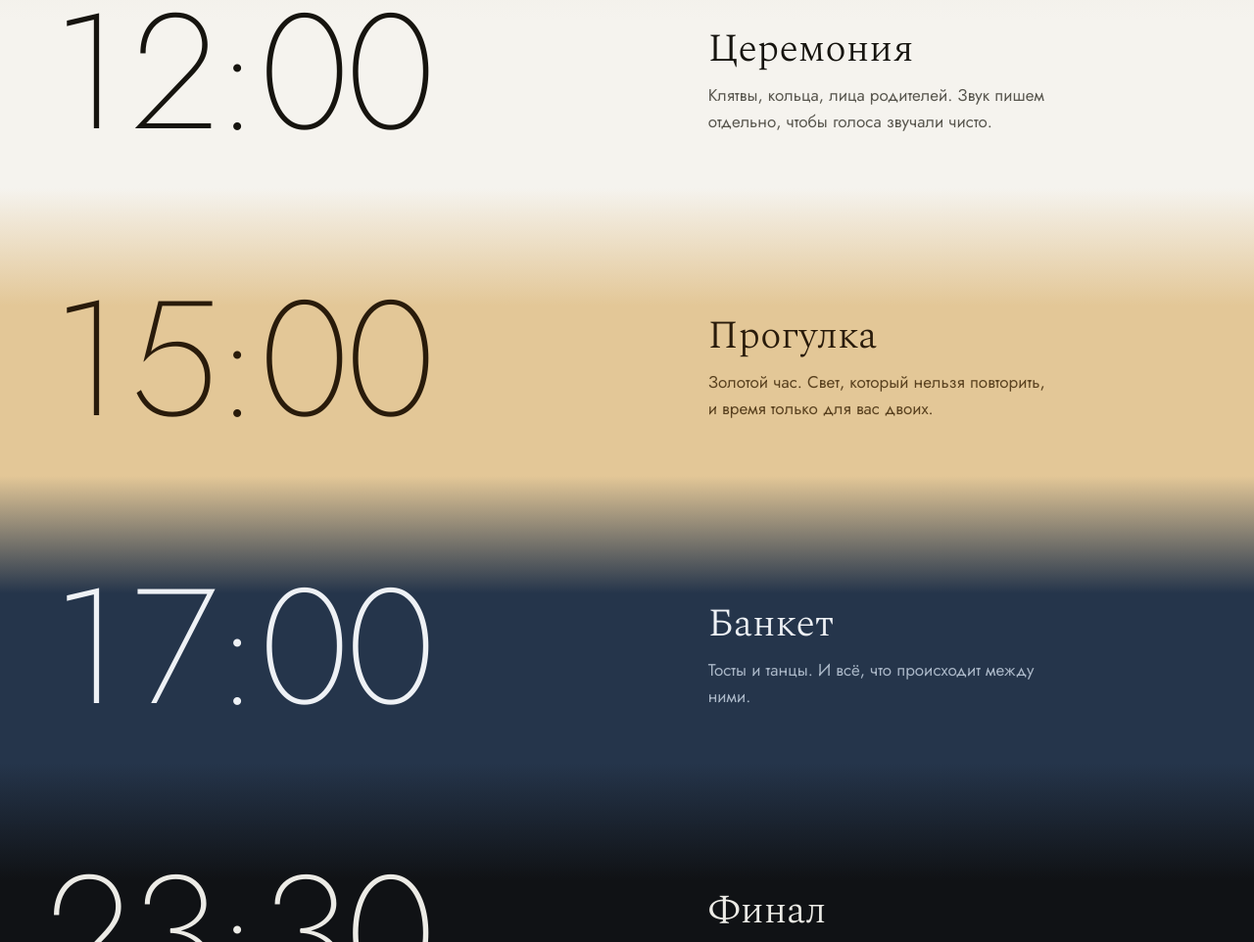
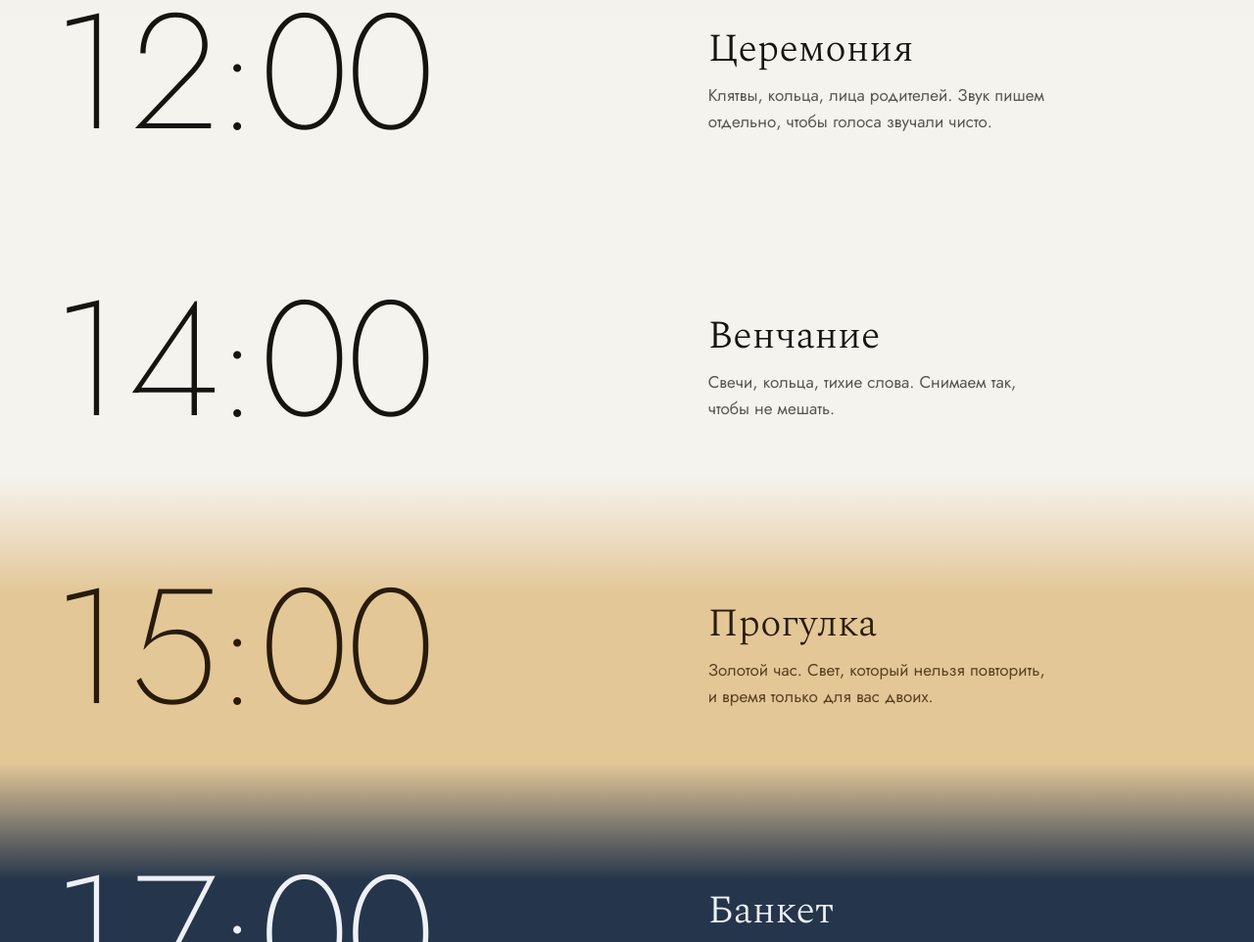
Before and after one commit to turcoffee-lab/wedding, a plain HTML site: page index.html in a window 1280 px wide. Shown: the part 1364-2326 px from the top of the page at 98% size. Drawn offline with Linux system fonts and the light colour scheme.

Commit message:
Update index.html

```diff
--- a/index.html
+++ b/index.html
@@ -16,7 +16,7 @@
 <link rel="icon" href="favicon.svg" type="image/svg+xml">
 <link rel="preload" href="fonts/spectral-cyrillic-300-normal.woff2" as="font" type="font/woff2" crossorigin>
 <link rel="preload" href="fonts/jost-cyrillic-wght-normal.woff2" as="font" type="font/woff2" crossorigin>
-<link rel="stylesheet" href="style.css?v=4">
+<link rel="stylesheet" href="style.css?v=5">
 <!-- ЗАМЕНИТЬ: название, телефон, адрес сайта -->
 <script type="application/ld+json">
 {
@@ -82,6 +82,16 @@
     <div class="moment__text">
       <h3>Церемония</h3>
       <p>Клятвы, кольца, лица родителей. Звук пишем отдельно, чтобы голоса звучали чисто.</p>
+    </div>
+  </div>
+</section>
+
+<section class="band t-noon" data-time="14:00" data-tone="light" style="--from:#f5f3ee">
+  <div class="wrap moment">
+    <time class="moment__time" datetime="14:00">14:00</time>
+    <div class="moment__text">
+      <h3>Венчание</h3>
+      <p>Свечи, кольца, тихие слова. Снимаем так, чтобы не мешать.</p>
     </div>
   </div>
 </section>
@@ -213,6 +223,6 @@
   <div class="modal__frame" id="frame"></div>
 </div>
 
-<script src="main.js?v=4"></script>
+<script src="main.js?v=5"></script>
 </body>
 </html>
```
